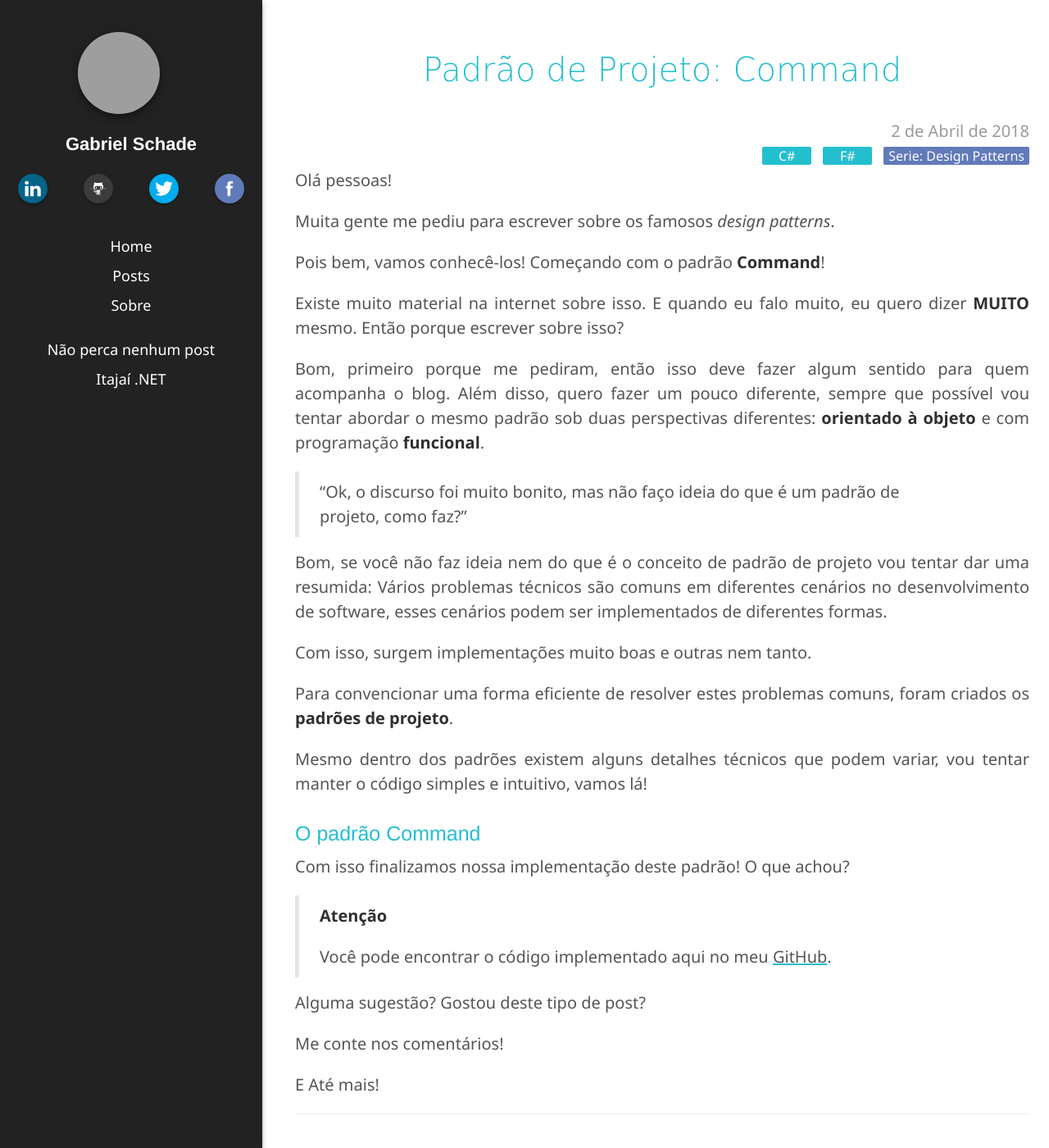
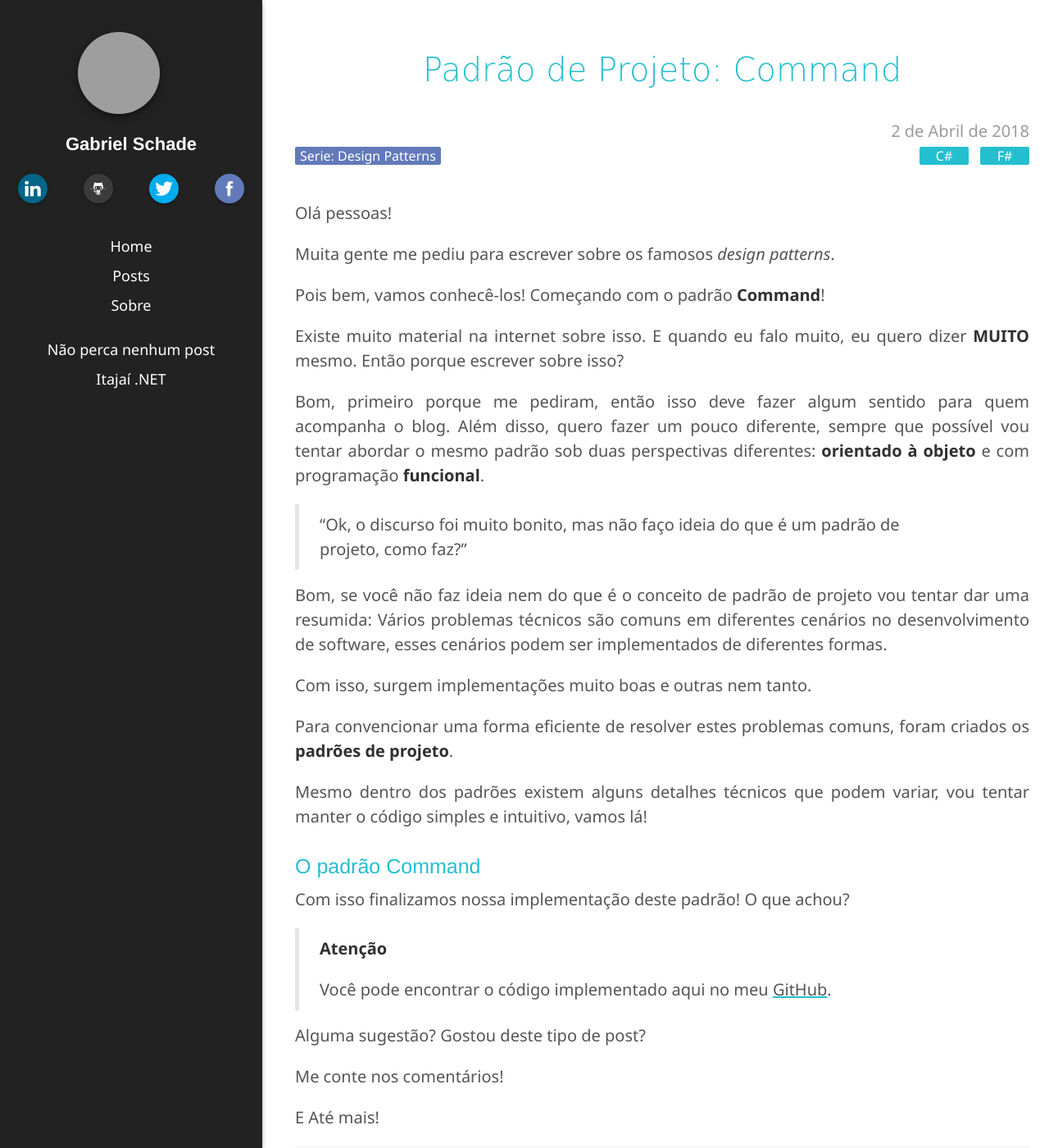
Before and after one commit to gabrielschade/gabrielschade.github.io, a Jekyll site: the page built from _posts/2018-04-02-gof-command.markdown, in a window 1280 px wide and 1400 px high. Shown: the whole window at 82% size. Built offline with Jekyll 4.4.1, drawn with Linux system fonts in a browser that asks for light colours; nearby versions of some CDN libraries; comment, search, counter and statistics services are not loaded; grey boxes are pictures that could not be loaded.

Commit message:
ajustes pontuais

```diff
--- a/_includes/post-serie-badges.html
+++ b/_includes/post-serie-badges.html
@@ -19,7 +19,7 @@
 	{% assign link = serie | replace: "#", "sharp" %}
 	<a href="/posts-serie/{{link | downcase | replace: "ê", "e" | replace: "õ","o"}}"
 		class="collection-item">
-		<span class="post-serie-badge badge" style="font-size: 0.8rem;color: #fff;">
+		<span class="post-serie-badge badge" style="font-size: 0.8rem;color: #fff; float:left; margin-left:0;">
 			Serie: {{serie}}
 		</span>
 	</a>
--- a/css/blog.css
+++ b/css/blog.css
@@ -512,7 +512,7 @@ h2.font-medium-large.img-title{
   }
 
   .post-date{
-      margin-bottom:1.5rem;
+      margin-bottom:3.5rem;
   }
 
   .post-serie-badge{
```
